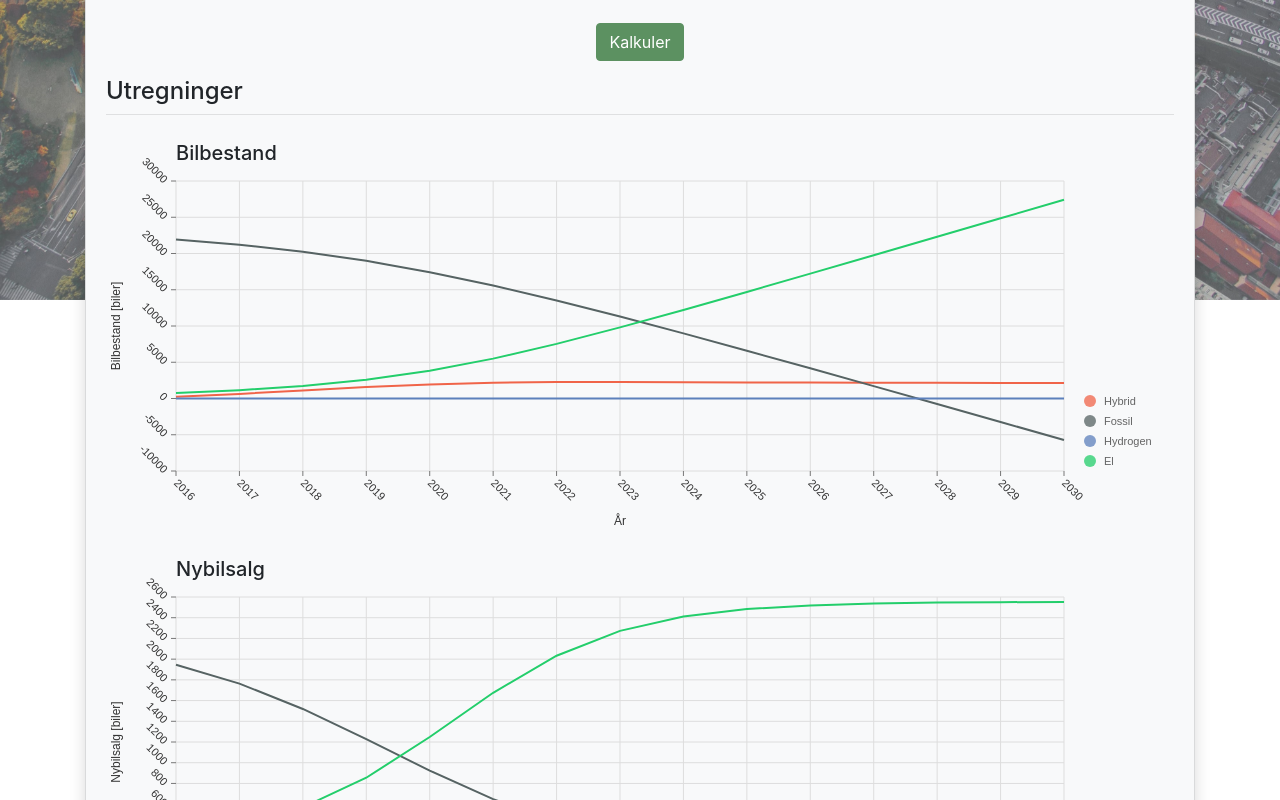
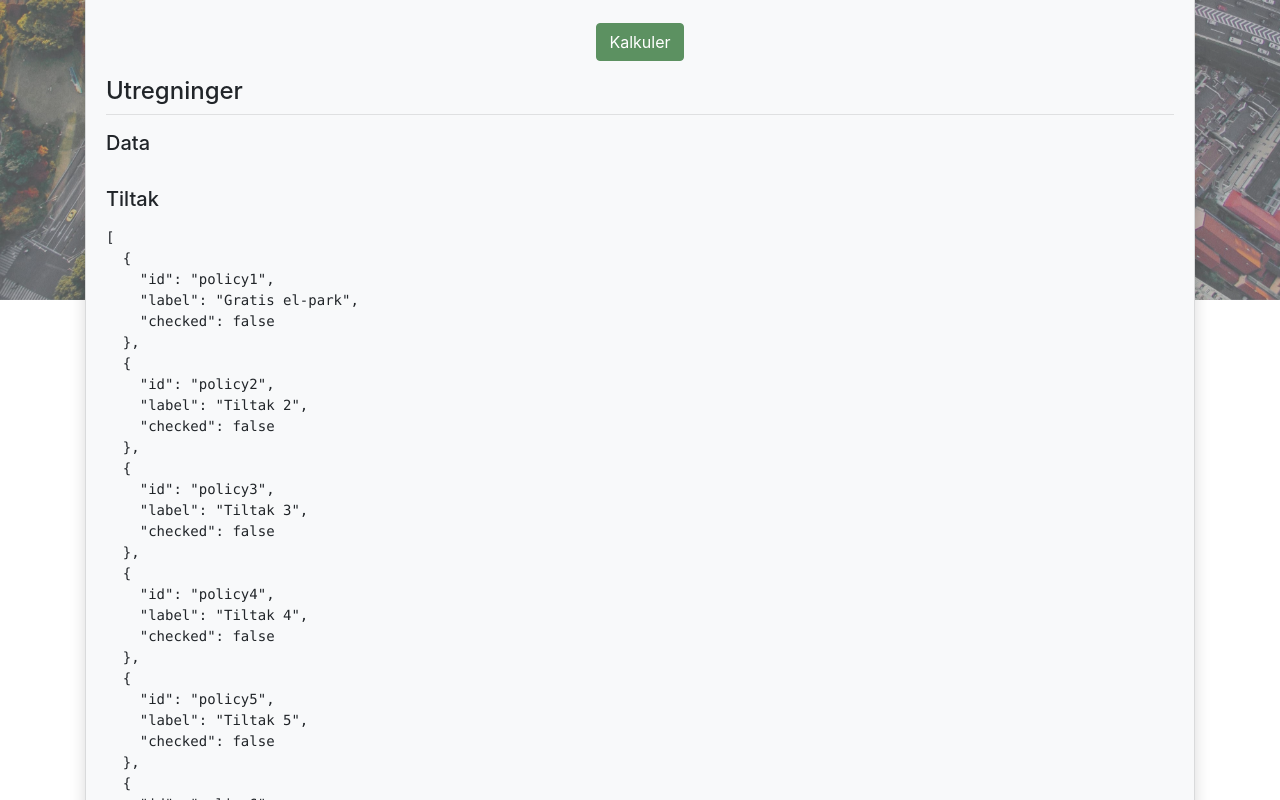
Before and after one commit to BordalMHTech/website, a React (Create React App) app: page / in a window 1280 px wide. Shown: the part 500-1300 px from the top of the page. Built offline with nearby package versions, Linux system fonts and the light colour scheme.

Commit message:
Emulated api

```diff
--- a/src/App.jsx
+++ b/src/App.jsx
@@ -4,7 +4,6 @@ import "styles/bootstrap.scss";
 import Form from "components/Form";
 import Background from "components/Background";
 import Hero from "components/Hero";
-import Visualization from "components/Visualization";
 import About from "components/About";
 import Footer from "components/Footer";
 import { Container, Card } from "react-bootstrap";
@@ -19,7 +18,6 @@ export default () => {
           <Card.Body>
             <Hero />
             <Form />
-            <Visualization className="mb-3" />
             <About className="mb-3" />
             <Footer />
           </Card.Body>
--- a/src/components/Form.jsx
+++ b/src/components/Form.jsx
@@ -7,6 +7,8 @@ import defaultPercentages from "data/percentages";
 import municipalities from "data/municipalities";
 import vehicles from "data/vehicles";
 import Feedback from "components/Feedback";
+import Visualization from "components/Visualization";
+import calculate from "functions/api.js";
 
 export default (props) => {
   const { register, handleSubmit, errors } = useForm();
@@ -25,10 +27,10 @@ export default (props) => {
     setPolicies(_.cloneDeep(defaultPolicies));
   };
 
-  const [data, setData] = useState({});
+  const [data, setData] = useState();
 
   const onSubmit = (values) => {
-    setData(values);
+    setData(calculate(values));
   };
 
   return (
@@ -158,11 +160,14 @@ export default (props) => {
           </Button>
         </div>
 
-        {/* <Title>Data</Title>
+        <Visualization data={data} className="mb-3" />
+
+        {/* Debugging: */}
+        <h5>Data</h5>
         <pre className="mt-3">{JSON.stringify(data, 0, 2)}</pre>
 
-        <Title>Tiltak</Title>
-        <pre className="mt-3">{JSON.stringify(policies, 0, 2)}</pre> */}
+        <h5>Tiltak</h5>
+        <pre className="mt-3">{JSON.stringify(policies, 0, 2)}</pre>
       </Form>
     </div>
   );
--- a/src/components/Visualization.jsx
+++ b/src/components/Visualization.jsx
@@ -36,22 +36,23 @@ const getData = (input) => {
   return output;
 };
 
-export default ({
-  data = [
+export default ({ data, ...props }) => {
+  data = data && [
     {
       title: "Bilbestand",
       unit: "[biler]",
-      data: getData(exampleData["Bilbestand"]),
+      data: getData(data["Bilbestand"]),
     },
     {
       title: "Nybilsalg",
       unit: "[biler]",
-      data: getData(exampleData["Nybilsalg"]),
+      data: getData(data["Nybilsalg"]),
     },
-    { title: "CO2", unit: "[tonn]", data: getData(exampleData["CO2"]) },
-  ],
-  ...props
-}) => {
+    { title: "CO2", unit: "[tonn]", data: getData(data["CO2"]) },
+  ];
+
+  console.log(data);
+
   return (
     <div {...props}>
       <Title>Utregninger</Title>
--- /dev/null
+++ b/src/functions/api.js
@@ -0,0 +1,3 @@
+import exampleData from "data/example.json";
+
+export default (input) => input && exampleData;
```
